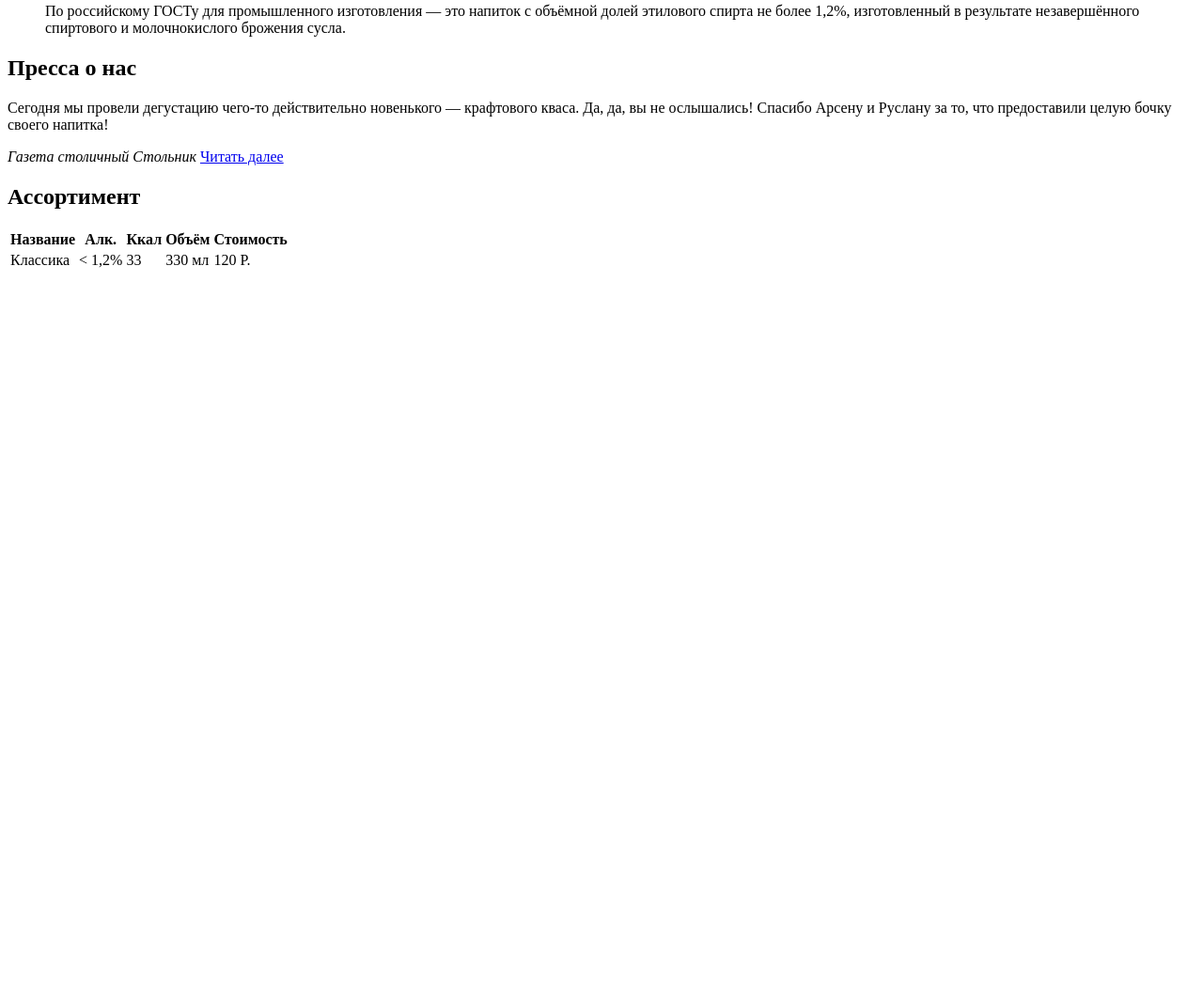
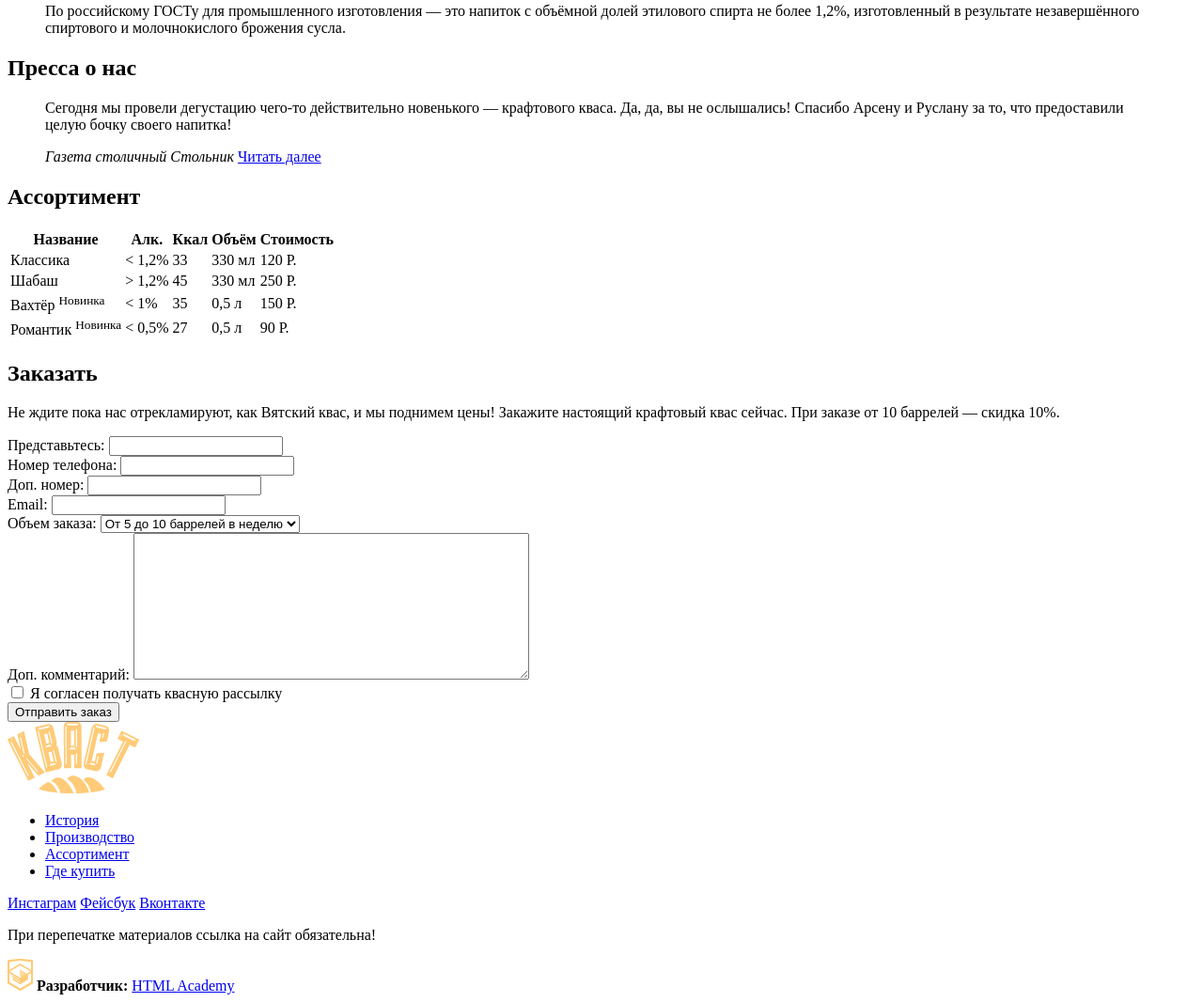
Before and after one commit to VladGPine/kvast, a plain HTML site: page index.html in a window 1280 px wide. Shown: the part 2361-3427 px from the top of the page at 94% size. Before the commit the page ends 2670 px from the top, so only its background shows below. Drawn offline with Linux system fonts and the light colour scheme.

Commit message:
all of sections has been added

```diff
--- a/index.html
+++ b/index.html
@@ -127,14 +127,14 @@
 
   <section class="reviews">
     <h2>Пресса о нас</h2>
-    <article class="review">
-      <p>
-        Сегодня мы провели дегустацию чего-то действительно новенького — крафтового кваса. Да, да, вы не ослышались! Спасибо Арсену
-        и Руслану за то, что предоставили целую бочку своего напитка!
-      </p>
-      <i>Газета столичный Стольник</i>
+      <blockquote class="review">
+        <p>
+          Сегодня мы провели дегустацию чего-то действительно новенького — крафтового кваса. Да, да, вы не ослышались! Спасибо Арсену
+          и Руслану за то, что предоставили целую бочку своего напитка!
+        </p>
+      <cite>Газета столичный Стольник</cite>
       <a href="#" class="btn">Читать далее</a>
-    </article>
+      </blockquote>
   </section>
 
   <section class="products">
@@ -155,28 +155,112 @@
         <td>120 Р.</td>
       </tr>
       <tr>
-        <td></td>
-        <td></td>
-        <td></td>
-        <td></td>
-        <td></td>
+        <td>Шабаш</td>
+        <td>&gt; 1,2%</td>
+        <td>45</td>
+        <td>330 мл</td>
+        <td>250 Р.</td>
       </tr>
       <tr>
-        <td></td>
-        <td></td>
-        <td></td>
-        <td></td>
-        <td></td>
+        <td>Вахтёр
+          <sup>Новинка</sup>
+        </td>
+        <td>&lt; 1%</td>
+        <td>35</td>
+        <td>0,5 л</td>
+        <td>150 Р.</td>
       </tr>
       <tr>
-        <td></td>
-        <td></td>
-        <td></td>
-        <td></td>
-        <td></td>
+        <td>Романтик
+          <sup>Новинка</sup>
+        </td>
+        <td>&lt; 0,5%</td>
+        <td>27</td>
+        <td>0,5 л</td>
+        <td>90 Р.</td>
       </tr>
     </table>
   </section>
+
+  <form class="purchase-form" method="post">
+    <h2>Заказать</h2>
+    <p>
+      Не ждите пока нас отрекламируют, как Вятский квас, и мы поднимем цены! Закажите настоящий крафтовый квас сейчас. При заказе
+      от 10 баррелей — скидка 10%.
+    </p>
+    <div class="purchase-form-group">
+      <label for="name">Представьтесь:</label>
+      <input type="text" id="name">
+    </div>
+    <div class="purchase-form-group">
+      <label for="tel-1">Номер телефона:</label>
+      <input type="text" id="tel-1">
+    </div>
+    <div class="form-group">
+      <label for="tel-2">Доп. номер:</label>
+      <input type="text" id="tel-2">
+    </div>
+    <div class="purchase-form-group">
+      <label for="email">Email:</label>
+      <input type="text" id="email">
+    </div>
+    <div class="purchase-form-group">
+      <label for="order">Объем заказа:</label>
+      <select name="order" id="order">
+        <option value="1">От 5 до 10 баррелей в неделю</option>
+      </select>
+    </div>
+    <div class="purchase-form-group">
+      <label for="message">Доп. комментарий:</label>
+      <textarea name="message" id="message" cols="50" rows="10"></textarea>
+    </div>
+    <div class="checkbox-area">
+      <label>
+        <input type="checkbox" name="subscription"> Я согласен получать квасную рассылку
+      </label>
+    </div>
+    <button type="submit" class="btn">Отправить заказ</button>
+  </form>
+
+  <footer>
+    <div class="footer-top">
+      <div class="footer-logo">
+        <img class="footer-logo" src="img/logo.png" alt="Кваст">
+      </div>
+      <ul class="footer-nav">
+        <li>
+          <a href="#">История</a>
+        </li>
+        <li>
+          <a href="#">Производство</a>
+        </li>
+        <li>
+          <a href="#">Ассортимент</a>
+        </li>
+        <li>
+          <a href="#">Где купить</a>
+        </li>
+      </ul>
+    </div>
+    <div class="footer-bottom">
+      <div class="social">
+        <a href="#" class="instagram">Инстаграм</a>
+        <a href="#" class="facebook">Фейсбук</a>
+        <a href="#" class="vk">Вконтакте</a>
+        <p>
+          При перепечатке материалов ссылка на сайт обязательна!
+        </p>
+      </div>
+
+      <div class="footer-copyright">
+        <span>
+          <img src="img/htmlacademy.png" alt="" class="developer-img">
+        </span>
+        <b>Разработчик:</b>
+        <a href="#">HTML Academy</a>
+      </div>
+    </div>
+  </footer>
 </body>
 
 </html>
```
